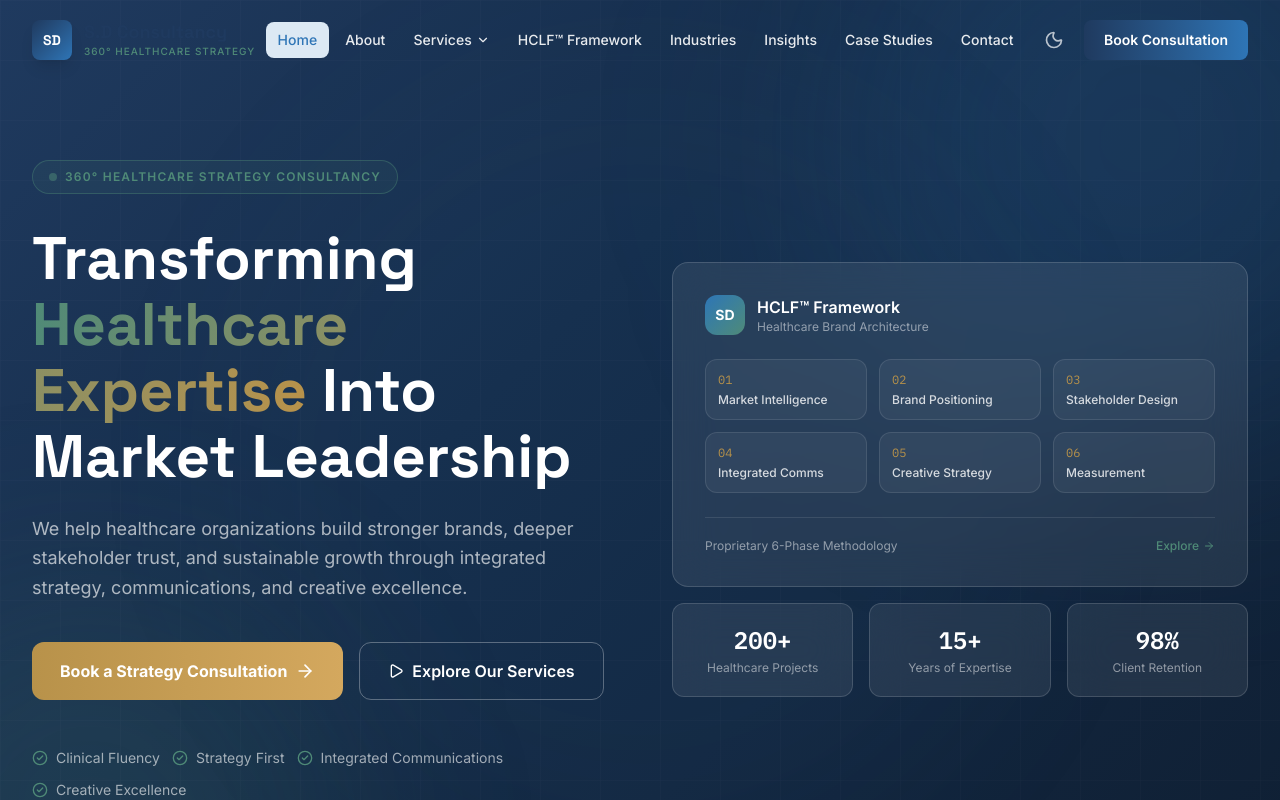
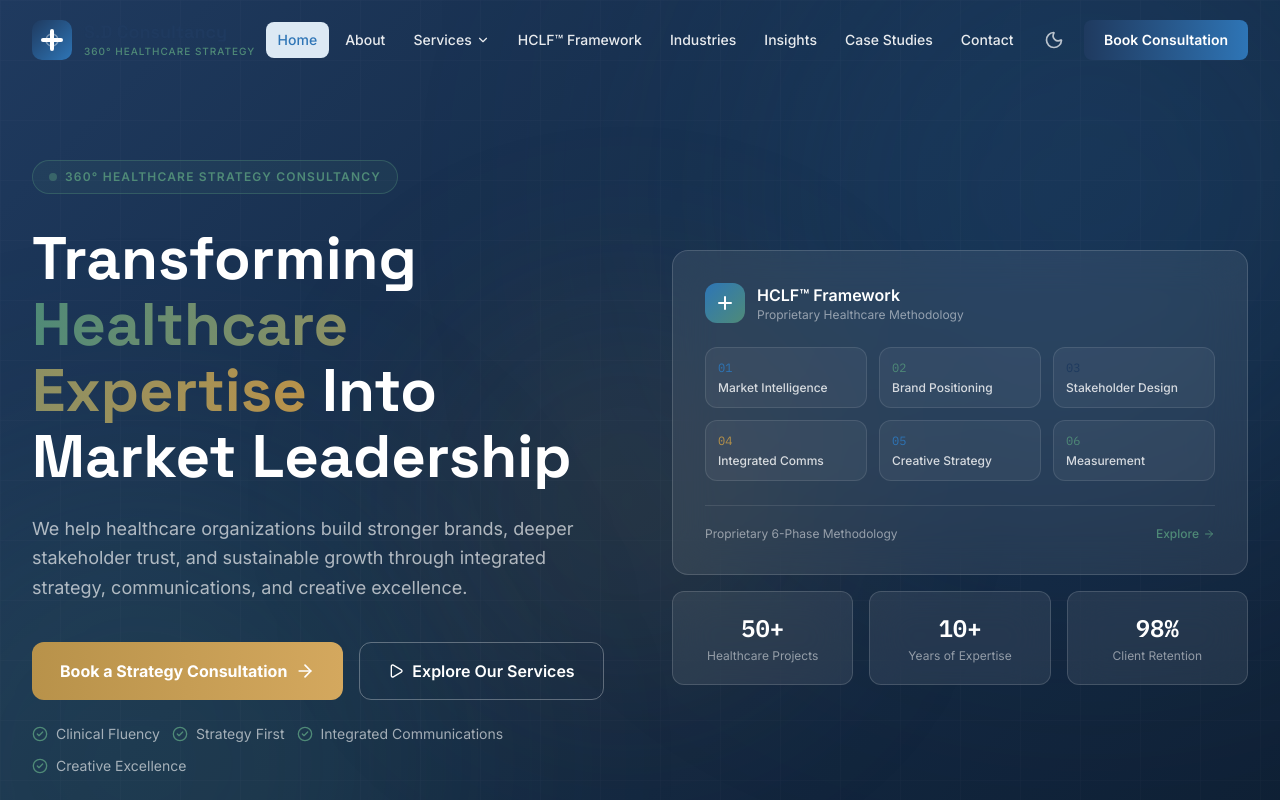
Before and after one commit to drvijayadutta-afk/SD-Consultancy, a Next.js app: page / in a window 1280 px wide. Shown: the top 800 px of the page. Built offline with nearby package versions, Linux system fonts and the light colour scheme.

Commit message:
feat: update logos to SVG medical cross, update stats to 10+/50+, improve hero animations

```diff
--- a/src/components/layout/Footer.tsx
+++ b/src/components/layout/Footer.tsx
@@ -47,6 +47,7 @@ export function Footer() {
 
   return (
     <footer className="bg-[#0f1923] text-white">
+      {/* CTA Banner */}
       <div className="bg-gradient-to-r from-[#1F3A5F] via-[#2E75B6] to-[#4F8A77]">
         <div className="max-w-7xl mx-auto px-4 sm:px-6 lg:px-8 py-14 text-center">
           <h2 className="text-2xl md:text-3xl lg:text-4xl font-bold font-heading mb-4">
@@ -64,21 +65,35 @@ export function Footer() {
           </Link>
         </div>
       </div>
+
+      {/* Main Footer */}
       <div className="max-w-7xl mx-auto px-4 sm:px-6 lg:px-8 py-16">
         <div className="grid grid-cols-1 lg:grid-cols-5 gap-12">
+          {/* Brand */}
           <div className="lg:col-span-2">
             <div className="flex items-center gap-3 mb-6">
-              <div className="w-10 h-10 rounded-lg bg-gradient-to-br from-[#2E75B6] to-[#4F8A77] flex items-center justify-center">
-                <span className="text-white font-bold text-sm font-heading">SD</span>
-              </div>
-              <div>
-                <div className="text-white font-bold text-lg font-heading">S.D Consultancy</div>
-                <div className="text-[#4F8A77] text-[10px] tracking-widest uppercase">360° Healthcare Strategy</div>
-              </div>
-            </div>
+  <svg width="40" height="40" viewBox="0 0 40 40" fill="none" xmlns="http://www.w3.org/2000/svg">
+    <rect width="40" height="40" rx="10" fill="url(#footerLogoGrad)"/>
+    <rect x="18" y="9" width="4" height="22" rx="2" fill="white"/>
+    <rect x="9" y="18" width="22" height="4" rx="2" fill="white"/>
+    <circle cx="20" cy="20" r="6" fill="none" stroke="white" strokeWidth="1.5" strokeOpacity="0.4"/>
+    <defs>
+      <linearGradient id="footerLogoGrad" x1="0" y1="0" x2="40" y2="40" gradientUnits="userSpaceOnUse">
+        <stop stopColor="#2E75B6"/>
+        <stop offset="1" stopColor="#4F8A77"/>
+      </linearGradient>
+    </defs>
+  </svg>
+  <div>
+    <div className="text-white font-bold text-lg font-heading">S.D Consultancy</div>
+    <div className="text-[#4F8A77] text-[10px] tracking-widest uppercase">360° Healthcare Strategy</div>
+  </div>
+</div>
             <p className="text-white/60 text-sm leading-relaxed mb-6 max-w-sm">
               Transforming healthcare expertise into market leadership through integrated strategy, communications, and creative excellence.
             </p>
+
+            {/* Contact */}
             <div className="space-y-3 mb-8">
               <a href="mailto:hello@sdconsultancy.in" className="flex items-center gap-3 text-sm text-white/60 hover:text-[#4F8A77] transition-colors">
                 <Mail className="w-4 h-4 text-[#4F8A77]" />
@@ -93,23 +108,33 @@ export function Footer() {
                 Mumbai, Maharashtra, India
               </div>
             </div>
+
+            {/* Socials */}
             <div className="flex gap-3">
               {socials.map(({ symbol, href, label }) => (
-                <a key={label} href={href} aria-label={label}
-                  className="w-9 h-9 rounded-lg bg-white/10 flex items-center justify-center text-white/60 hover:bg-[#2E75B6] hover:text-white transition-all text-xs font-bold">
+                <a
+                  key={label}
+                  href={href}
+                  aria-label={label}
+                  className="w-9 h-9 rounded-lg bg-white/10 flex items-center justify-center text-white/60 hover:bg-[#2E75B6] hover:text-white transition-all text-xs font-bold"
+                >
                   {symbol}
                 </a>
               ))}
             </div>
           </div>
+
+          {/* Links */}
           {Object.entries(footerLinks).map(([title, links]) => (
             <div key={title}>
               <h3 className="text-sm font-semibold text-white mb-5 tracking-wide uppercase">{title}</h3>
               <ul className="space-y-3">
                 {links.map((link) => (
                   <li key={link.href}>
-                    <Link href={link.href}
-                      className="text-sm text-white/50 hover:text-[#4F8A77] transition-colors flex items-center gap-1.5 group">
+                    <Link
+                      href={link.href}
+                      className="text-sm text-white/50 hover:text-[#4F8A77] transition-colors flex items-center gap-1.5 group"
+                    >
                       <ArrowRight className="w-3 h-3 opacity-0 group-hover:opacity-100 transition-opacity" />
                       {link.label}
                     </Link>
@@ -119,6 +144,8 @@ export function Footer() {
             </div>
           ))}
         </div>
+
+        {/* Newsletter */}
         <div className="mt-12 pt-10 border-t border-white/10">
           <div className="flex flex-col md:flex-row items-start md:items-center justify-between gap-6">
             <div>
@@ -132,22 +159,35 @@ export function Footer() {
               </div>
             ) : (
               <form onSubmit={handleSubscribe} className="flex gap-2 w-full md:w-auto">
-                <input type="email" value={email} onChange={(e) => setEmail(e.target.value)}
-                  placeholder="Enter your email" required
-                  className="flex-1 md:w-64 px-4 py-2.5 bg-white/10 border border-white/20 rounded-lg text-sm text-white placeholder:text-white/40 focus:outline-none focus:border-[#2E75B6] transition-colors" />
-                <button type="submit"
-                  className="px-5 py-2.5 bg-[#2E75B6] text-white text-sm font-semibold rounded-lg hover:bg-[#1F3A5F] transition-colors">
+                <input
+                  type="email"
+                  value={email}
+                  onChange={(e) => setEmail(e.target.value)}
+                  placeholder="Enter your email"
+                  required
+                  className="flex-1 md:w-64 px-4 py-2.5 bg-white/10 border border-white/20 rounded-lg text-sm text-white placeholder:text-white/40 focus:outline-none focus:border-[#2E75B6] transition-colors"
+                />
+                <button
+                  type="submit"
+                  className="px-5 py-2.5 bg-[#2E75B6] text-white text-sm font-semibold rounded-lg hover:bg-[#1F3A5F] transition-colors flex items-center gap-2"
+                >
                   Subscribe
                 </button>
               </form>
             )}
           </div>
         </div>
+
+        {/* Bottom bar */}
         <div className="mt-10 pt-6 border-t border-white/10 flex flex-col sm:flex-row items-center justify-between gap-4">
-          <p className="text-sm text-white/40">© {new Date().getFullYear()} S.D Consultancy. All rights reserved.</p>
+          <p className="text-sm text-white/40">
+            © {new Date().getFullYear()} S.D Consultancy. All rights reserved.
+          </p>
           <div className="flex gap-6">
             {['Privacy Policy', 'Terms of Service', 'Cookie Policy'].map((item) => (
-              <Link key={item} href="#" className="text-xs text-white/40 hover:text-white/70 transition-colors">{item}</Link>
+              <Link key={item} href="#" className="text-xs text-white/40 hover:text-white/70 transition-colors">
+                {item}
+              </Link>
             ))}
           </div>
         </div>
--- a/src/components/layout/Navigation.tsx
+++ b/src/components/layout/Navigation.tsx
@@ -58,8 +58,19 @@ export function Navigation() {
         <div className="flex items-center justify-between h-20">
           {/* Logo */}
           <Link href="/" className="flex items-center gap-3 group">
-            <div className="w-10 h-10 rounded-lg bg-gradient-to-br from-[#1F3A5F] to-[#2E75B6] flex items-center justify-center shadow-lg group-hover:scale-105 transition-transform">
-              <span className="text-white font-bold text-sm font-heading">SD</span>
+  <div className="relative flex-shrink-0">
+    <svg width="40" height="40" viewBox="0 0 40 40" fill="none" xmlns="http://www.w3.org/2000/svg" className="group-hover:scale-105 transition-transform duration-200">
+      <rect width="40" height="40" rx="10" fill="url(#navLogoGrad)"/>
+      <rect x="18" y="9" width="4" height="22" rx="2" fill="white"/>
+      <rect x="9" y="18" width="22" height="4" rx="2" fill="white"/>
+      <circle cx="20" cy="20" r="6" fill="none" stroke="white" strokeWidth="1.5" strokeOpacity="0.4"/>
+      <defs>
+        <linearGradient id="navLogoGrad" x1="0" y1="0" x2="40" y2="40" gradientUnits="userSpaceOnUse">
+          <stop stopColor="#1F3A5F"/>
+          <stop offset="1" stopColor="#2E75B6"/>
+        </linearGradient>
+      </defs>
+    </svg>
   </div>
   <div>
     <div className="text-[#1F3A5F] dark:text-white font-bold text-lg leading-tight font-heading">
--- a/src/components/sections/HeroSection.tsx
+++ b/src/components/sections/HeroSection.tsx
@@ -4,90 +4,159 @@ import { useEffect, useRef } from 'react';
 import Link from 'next/link';
 import { ArrowRight, Play, CheckCircle2 } from 'lucide-react';
 
-const pillars = ['Clinical Fluency', 'Strategy First', 'Integrated Communications', 'Creative Excellence'];
+const pillars = [
+  'Clinical Fluency',
+  'Strategy First',
+  'Integrated Communications',
+  'Creative Excellence',
+];
 
 export function HeroSection() {
   const headlineRef = useRef<HTMLHeadingElement>(null);
+  const subtextRef = useRef<HTMLParagraphElement>(null);
+  const ctaRef = useRef<HTMLDivElement>(null);
 
   useEffect(() => {
-    const el = headlineRef.current;
+    const elements = [
+      { el: headlineRef.current, delay: 100 },
+      { el: subtextRef.current, delay: 300 },
+      { el: ctaRef.current, delay: 500 },
+    ];
+    elements.forEach(({ el, delay }) => {
       if (!el) return;
       el.style.opacity = '0';
-    el.style.transform = 'translateY(30px)';
+      el.style.transform = 'translateY(32px)';
       setTimeout(() => {
         el.style.transition = 'all 0.9s cubic-bezier(0.4, 0, 0.2, 1)';
         el.style.opacity = '1';
         el.style.transform = 'none';
-    }, 100);
+      }, delay);
+    });
   }, []);
 
   return (
     <section className="relative min-h-screen flex items-center overflow-hidden hero-gradient">
-      <div className="absolute inset-0 overflow-hidden">
-        <div className="absolute -top-40 -right-40 w-[600px] h-[600px] rounded-full bg-[#2E75B6]/20 blur-[120px]" />
-        <div className="absolute -bottom-40 -left-40 w-[500px] h-[500px] rounded-full bg-[#4F8A77]/15 blur-[100px]" />
-        <div className="absolute top-1/2 left-1/2 -translate-x-1/2 -translate-y-1/2 w-[800px] h-[800px] rounded-full bg-[#2E75B6]/5 blur-[80px]" />
-        <div className="absolute inset-0 opacity-[0.03]" style={{ backgroundImage: 'linear-gradient(rgba(255,255,255,0.5) 1px, transparent 1px), linear-gradient(90deg, rgba(255,255,255,0.5) 1px, transparent 1px)', backgroundSize: '60px 60px' }} />
+      {/* Animated background orbs */}
+      <div className="absolute inset-0 overflow-hidden pointer-events-none">
+        <div className="absolute -top-40 -right-40 w-[700px] h-[700px] rounded-full bg-[#2E75B6]/20 blur-[140px] animate-pulse-slow" />
+        <div className="absolute -bottom-40 -left-40 w-[600px] h-[600px] rounded-full bg-[#4F8A77]/15 blur-[120px] animate-pulse-slower" />
+        <div className="absolute top-1/3 left-1/3 w-[400px] h-[400px] rounded-full bg-[#B8924A]/10 blur-[100px] animate-float" />
+        <div
+          className="absolute inset-0 opacity-[0.03]"
+          style={{
+            backgroundImage:
+              'linear-gradient(rgba(255,255,255,0.5) 1px, transparent 1px), linear-gradient(90deg, rgba(255,255,255,0.5) 1px, transparent 1px)',
+            backgroundSize: '60px 60px',
+          }}
+        />
       </div>
+
       <div className="relative max-w-7xl mx-auto px-4 sm:px-6 lg:px-8 py-32 pt-40">
         <div className="grid lg:grid-cols-2 gap-16 items-center">
+          {/* Left Content */}
           <div>
             <div className="inline-flex items-center gap-2 mb-8 px-4 py-2 rounded-full border border-[#4F8A77]/40 bg-[#4F8A77]/10">
               <span className="w-2 h-2 rounded-full bg-[#4F8A77] animate-pulse" />
-              <span className="text-[#4F8A77] text-xs font-semibold tracking-widest uppercase">360° Healthcare Strategy Consultancy</span>
+              <span className="text-[#4F8A77] text-xs font-semibold tracking-widest uppercase">
+                360° Healthcare Strategy Consultancy
+              </span>
             </div>
-            <h1 ref={headlineRef} className="text-4xl md:text-5xl lg:text-6xl font-bold font-heading text-white leading-[1.1] mb-6">
+
+            <h1
+              ref={headlineRef}
+              className="text-4xl md:text-5xl lg:text-6xl font-bold font-heading text-white leading-[1.1] mb-6"
+            >
               Transforming{' '}
-              <span className="text-transparent bg-clip-text bg-gradient-to-r from-[#4F8A77] to-[#B8924A]">Healthcare Expertise</span>{' '}
+              <span className="text-transparent bg-clip-text bg-gradient-to-r from-[#4F8A77] to-[#B8924A]">
+                Healthcare Expertise
+              </span>{' '}
               Into Market Leadership
             </h1>
-            <p className="text-lg text-white/65 leading-relaxed mb-10 max-w-xl">
+
+            <p ref={subtextRef} className="text-lg text-white/65 leading-relaxed mb-10 max-w-xl">
               We help healthcare organizations build stronger brands, deeper stakeholder trust, and sustainable growth through integrated strategy, communications, and creative excellence.
             </p>
-            <div className="flex flex-wrap gap-4 mb-12">
-              <Link href="/contact" className="inline-flex items-center gap-2 px-7 py-4 bg-gradient-to-r from-[#B8924A] to-[#d4a85e] text-white font-bold rounded-xl hover:shadow-xl hover:shadow-[#B8924A]/30 hover:-translate-y-1 transition-all duration-300">
-                Book a Strategy Consultation <ArrowRight className="w-5 h-5" />
+
+            <div ref={ctaRef} className="flex flex-col gap-6">
+              <div className="flex flex-wrap gap-4">
+                <Link
+                  href="/contact"
+                  className="inline-flex items-center gap-2 px-7 py-4 bg-gradient-to-r from-[#B8924A] to-[#d4a85e] text-white font-bold rounded-xl hover:shadow-xl hover:shadow-[#B8924A]/30 hover:-translate-y-1 transition-all duration-300"
+                >
+                  Book a Strategy Consultation
+                  <ArrowRight className="w-5 h-5" />
                 </Link>
-              <Link href="/services" className="inline-flex items-center gap-2 px-7 py-4 border border-white/30 text-white font-semibold rounded-xl hover:bg-white/10 hover:border-white/50 transition-all duration-300">
-                <Play className="w-4 h-4" /> Explore Our Services
+                <Link
+                  href="/services"
+                  className="inline-flex items-center gap-2 px-7 py-4 border border-white/30 text-white font-semibold rounded-xl hover:bg-white/10 hover:border-white/50 transition-all duration-300"
+                >
+                  <Play className="w-4 h-4" />
+                  Explore Our Services
                 </Link>
               </div>
               <div className="flex flex-wrap gap-3">
                 {pillars.map((pillar) => (
                   <div key={pillar} className="flex items-center gap-2 text-sm text-white/60">
-                  <CheckCircle2 className="w-4 h-4 text-[#4F8A77]" />{pillar}
+                    <CheckCircle2 className="w-4 h-4 text-[#4F8A77]" />
+                    {pillar}
                   </div>
                 ))}
               </div>
             </div>
+          </div>
+
+          {/* Right — Animated Card */}
           <div className="hidden lg:block">
-            <div className="relative">
-              <div className="glass-card rounded-2xl p-8 mb-4">
+            <div className="relative animate-float">
+              <div className="glass-card rounded-2xl p-8 mb-4 hover:bg-white/12 transition-all duration-500">
                 <div className="flex items-center gap-3 mb-6">
-                  <div className="w-10 h-10 rounded-xl bg-gradient-to-br from-[#2E75B6] to-[#4F8A77] flex items-center justify-center">
-                    <span className="text-white font-bold text-sm">SD</span>
+                  <div className="w-10 h-10 rounded-xl bg-gradient-to-br from-[#2E75B6] to-[#4F8A77] flex items-center justify-center flex-shrink-0">
+                    <svg width="20" height="20" viewBox="0 0 20 20" fill="none">
+                      <rect x="9" y="3" width="2" height="14" rx="1" fill="white"/>
+                      <rect x="3" y="9" width="14" height="2" rx="1" fill="white"/>
+                    </svg>
                   </div>
                   <div>
                     <div className="text-white font-semibold">HCLF™ Framework</div>
-                    <div className="text-white/50 text-xs">Healthcare Brand Architecture</div>
+                    <div className="text-white/50 text-xs">Proprietary Healthcare Methodology</div>
                   </div>
                 </div>
                 <div className="grid grid-cols-3 gap-3">
-                  {[{ phase: '01', label: 'Market Intelligence' }, { phase: '02', label: 'Brand Positioning' }, { phase: '03', label: 'Stakeholder Design' }, { phase: '04', label: 'Integrated Comms' }, { phase: '05', label: 'Creative Strategy' }, { phase: '06', label: 'Measurement' }].map((item) => (
-                    <div key={item.phase} className="bg-white/5 rounded-xl p-3 border border-white/10 hover:border-[#4F8A77]/50 transition-colors cursor-default">
-                      <div className="text-[#B8924A] text-xs font-mono mb-1">{item.phase}</div>
-                      <div className="text-white/80 text-xs font-medium leading-tight">{item.label}</div>
+                  {[
+                    { phase: '01', label: 'Market Intelligence', color: '#2E75B6' },
+                    { phase: '02', label: 'Brand Positioning', color: '#4F8A77' },
+                    { phase: '03', label: 'Stakeholder Design', color: '#1F3A5F' },
+                    { phase: '04', label: 'Integrated Comms', color: '#B8924A' },
+                    { phase: '05', label: 'Creative Strategy', color: '#2E75B6' },
+                    { phase: '06', label: 'Measurement', color: '#4F8A77' },
+                  ].map((item, i) => (
+                    <div
+                      key={item.phase}
+                      className="bg-white/5 rounded-xl p-3 border border-white/10 hover:border-white/30 hover:bg-white/10 transition-all duration-300 cursor-default group"
+                      style={{ animationDelay: `${i * 0.1}s` }}
+                    >
+                      <div className="text-xs font-mono mb-1" style={{ color: item.color }}>{item.phase}</div>
+                      <div className="text-white/80 text-xs font-medium leading-tight group-hover:text-white transition-colors">{item.label}</div>
                     </div>
                   ))}
                 </div>
-                <div className="mt-6 pt-5 border-t border-white/10 flex items-center justify-between">
+                <div className="mt-6 pt-5 border-t border-white/10">
+                  <div className="flex items-center justify-between">
                     <span className="text-white/50 text-xs">Proprietary 6-Phase Methodology</span>
-                  <Link href="/hclf-framework" className="text-[#4F8A77] text-xs font-medium hover:underline flex items-center gap-1">Explore <ArrowRight className="w-3 h-3" /></Link>
+                    <Link href="/hclf-framework" className="text-[#4F8A77] text-xs font-medium hover:underline flex items-center gap-1 hover:text-[#6aaa95] transition-colors">
+                      Explore <ArrowRight className="w-3 h-3" />
+                    </Link>
                   </div>
                 </div>
+              </div>
+
               <div className="grid grid-cols-3 gap-4">
-                {[{ value: '200+', label: 'Healthcare Projects' }, { value: '15+', label: 'Years of Expertise' }, { value: '98%', label: 'Client Retention' }].map((stat) => (
-                  <div key={stat.label} className="glass-card rounded-xl p-5 text-center">
+                {[
+                  { value: '50+', label: 'Healthcare Projects' },
+                  { value: '10+', label: 'Years of Expertise' },
+                  { value: '98%', label: 'Client Retention' },
+                ].map((stat) => (
+                  <div key={stat.label} className="glass-card rounded-xl p-5 text-center hover:bg-white/15 transition-all duration-300 hover:-translate-y-1">
                     <div className="stat-number text-2xl font-bold text-white mb-1">{stat.value}</div>
                     <div className="text-white/50 text-xs">{stat.label}</div>
                   </div>
@@ -97,6 +166,7 @@ export function HeroSection() {
           </div>
         </div>
       </div>
+
       <div className="absolute bottom-8 left-1/2 -translate-x-1/2 flex flex-col items-center gap-2 text-white/40">
         <span className="text-xs tracking-widest uppercase">Scroll</span>
         <div className="w-px h-12 bg-gradient-to-b from-white/40 to-transparent animate-pulse" />
--- a/src/components/sections/ImpactStats.tsx
+++ b/src/components/sections/ImpactStats.tsx
@@ -2,8 +2,8 @@ import { StatCounter } from '@/components/ui/StatCounter';
 import { AnimatedSection } from '@/components/ui/AnimatedSection';
 
 const stats = [
-  { value: 200, suffix: '+', label: 'Healthcare Projects Delivered' },
-  { value: 15, suffix: '+', label: 'Years of Sector Expertise' },
+  { value: 50, suffix: '+', label: 'Healthcare Projects Delivered' },
+  { value: 10, suffix: '+', label: 'Years of Sector Expertise' },
   { value: 50, suffix: '+', label: 'Healthcare Organizations Served' },
   { value: 98, suffix: '%', label: 'Client Retention Rate' },
 ];
@@ -18,7 +18,9 @@ export function ImpactStats() {
       <div className="relative max-w-7xl mx-auto px-4 sm:px-6 lg:px-8">
         <AnimatedSection className="text-center mb-14">
           <p className="text-[#4F8A77] text-xs font-semibold tracking-[0.2em] uppercase mb-3">Client Outcomes</p>
-          <h2 className="text-3xl md:text-4xl font-bold font-heading text-white">Measurable Impact Across Healthcare</h2>
+          <h2 className="text-3xl md:text-4xl font-bold font-heading text-white">
+            Measurable Impact Across Healthcare
+          </h2>
         </AnimatedSection>
         <div className="grid grid-cols-2 lg:grid-cols-4 gap-8">
           {stats.map((stat, i) => (
```
Lines whose indentation alone changed are shown as unchanged.
